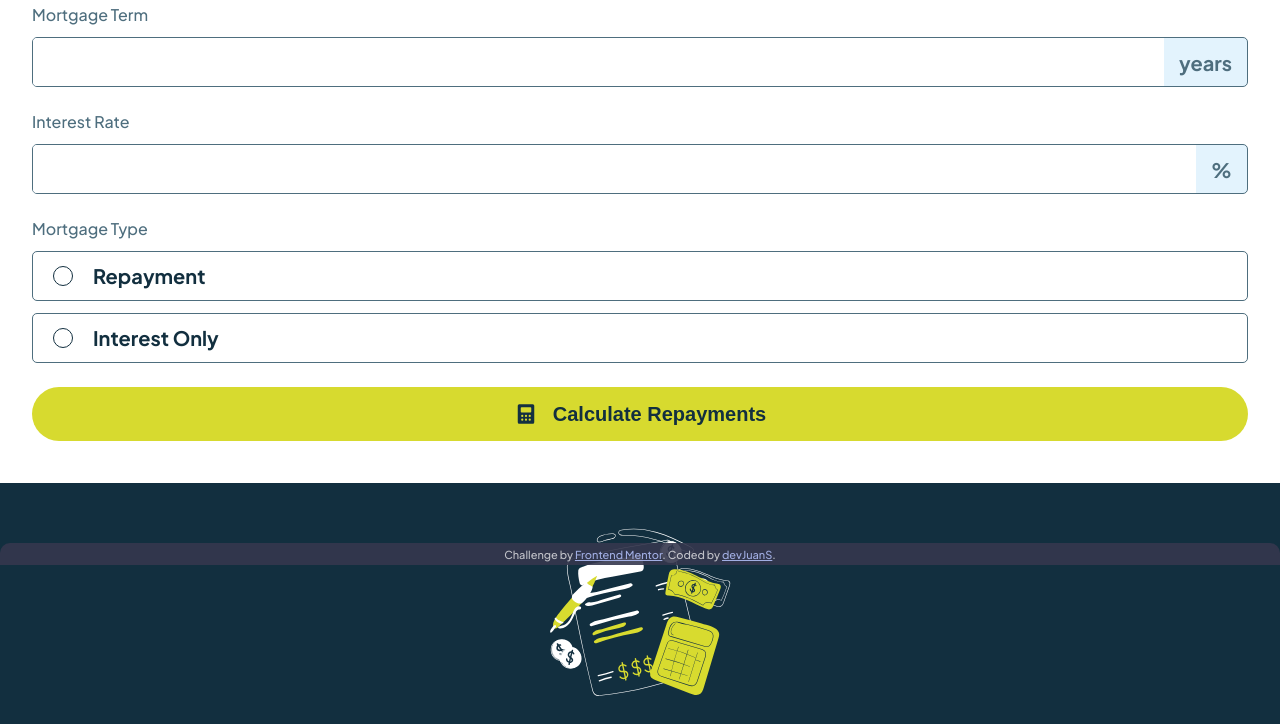
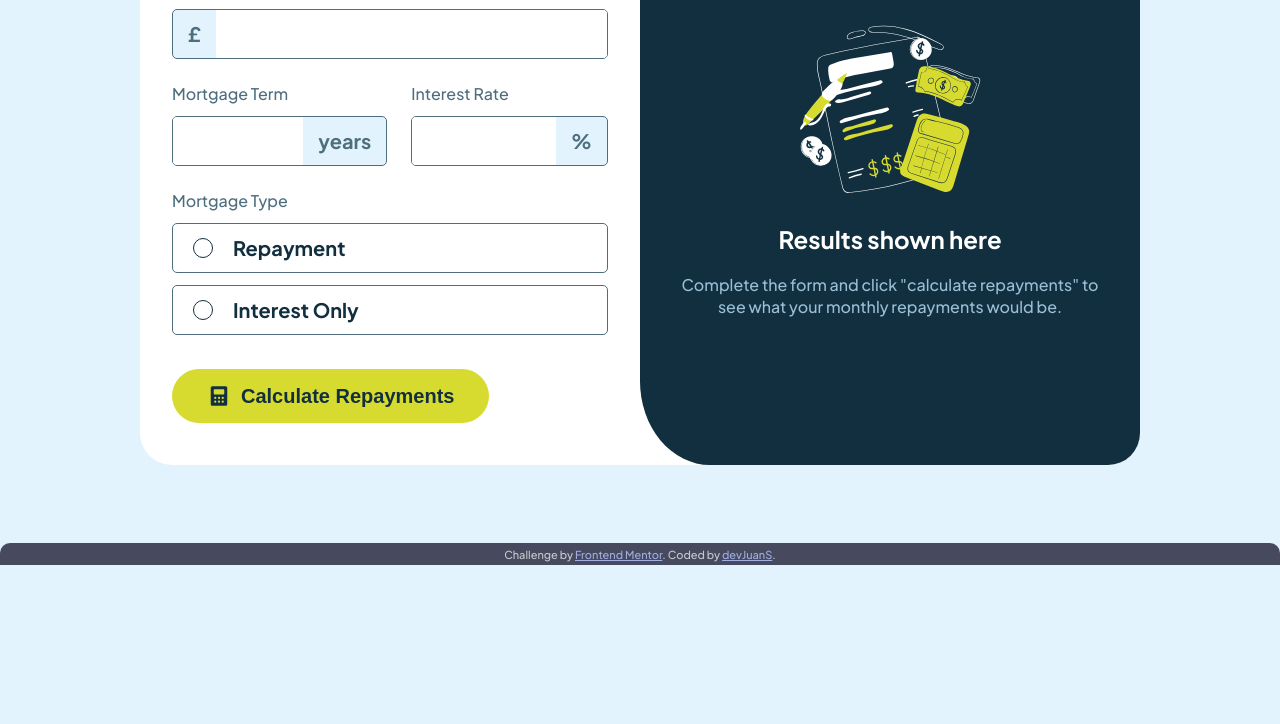
Before and after one commit to devJuanS/frontend-mentor, a website built with Vite: page mortgage-repayment-calc/index.html in a window 1280 px wide. Shown: the part 235-959 px from the top of the page. After the commit the page ends 800 px from the top, so only its background shows below. Built offline with nearby package versions, Linux system fonts and the light colour scheme.

Commit message:
build: add responsive styles for greater screens

```diff
--- a/mortgage-repayment-calc/src/components/FooterFrontendMentor.js
+++ b/mortgage-repayment-calc/src/components/FooterFrontendMentor.js
@@ -18,8 +18,9 @@ customElements.define(
         .footer {
           position: fixed;
           bottom: 0;
+          left: 0;
+          right: 0;
           height: 2em;
-          width: 100vw;
           display: flex;
           align-items: center;
           justify-content: center;
--- a/mortgage-repayment-calc/src/presentation/render-mortgage-calc-form.css
+++ b/mortgage-repayment-calc/src/presentation/render-mortgage-calc-form.css
@@ -1,6 +1,5 @@
 .calc-form-container {
   padding: clamp(1rem, 6vw, 2rem);
-  background-color: var(--white);
 }
 
 .calc-form__reset {
@@ -12,6 +11,13 @@
 }
 .calc-form__reset:hover {
   color: var(--color-text-bold);
+}
+
+.inputs__mortgage-conditions {
+  --gap: 1.5em;
+  display: flex;
+  flex-direction: column;
+  gap: var(--gap);
 }
 
 .user-input:has(.required-field)::after {
@@ -43,7 +49,7 @@
 }
 
 .input--numeric {
-  min-width: 12ch;
+  width: 0;
   padding-block: 0.5em;
   padding-inline: 0.75em;
   flex-grow: 1;
@@ -97,7 +103,7 @@
   display: flex;
   align-items: center;
   justify-content: center;
-  gap: 0.75em;
+  gap: 0.5em;
   font-size: var(--font-size-m);
   font-weight: var(--font-bold);
 }
@@ -105,3 +111,34 @@
 .button-submit span {
   line-height: 1;
 }
+
+@media (width > 768px) {
+  .calc-form-container {
+    width: 50%;
+  }
+
+  .calc-form__header {
+    display: flex;
+    align-items: center;
+    justify-content: space-between;
+  }
+
+  .calc-form__reset {
+    height: fit-content;
+  }
+
+  .inputs__mortgage-conditions {
+    width: 100%;
+    flex-direction: row;
+  }
+
+  .inputs__mortgage-conditions .user-input {
+    flex-grow: 1;
+  }
+
+  .button-submit {
+    margin-block-start: 0.5em;
+    padding-inline: 1.75em;
+    place-self: flex-start;
+  }
+}
--- a/mortgage-repayment-calc/src/presentation/render-mortgage-calc-form.js
+++ b/mortgage-repayment-calc/src/presentation/render-mortgage-calc-form.js
@@ -19,7 +19,7 @@ const formHTML = `
           <input id="mortgageAmount" type="number" name="mortgageAmount" class="input--numeric" min="0" required />
         </div>
       </div>
-      <div class="inputs__mortgage-conditions stack--space-l">
+      <div class="inputs__mortgage-conditions">
         <div class="user-input stack--space-s">
           <label for="mortgageTerm">Mortgage Term</label>
           <div class="input-field">
--- a/mortgage-repayment-calc/src/presentation/render-mortgage-calc-results.css
+++ b/mortgage-repayment-calc/src/presentation/render-mortgage-calc-results.css
@@ -8,7 +8,7 @@
 
 .calc-results__instructions {
   margin-block: 0 1.25em;
-  margin-inline: 1.5em;
+  margin-inline: 1.75em;
   text-align: center;
 }
 
@@ -54,3 +54,25 @@
   color: var(--white);
   font-size: var(--font-size-l);
 }
+
+@media (width > 768px) {
+  .calc-results {
+    width: 50%;
+    justify-content: stretch;
+    border-end-start-radius: 14%;
+  }
+  .calc-results:has(img) {
+    justify-content: center;
+  }
+
+  .calc_results__values-table {
+    margin-block-start: 2em;
+    padding-block: 2em;
+  }
+
+  .values-table__repayment {
+    font-size: var(--font-size-xxxl);
+    margin-block-end: 0.75em;
+    padding-block-end: 0.75em;
+  }
+}
--- a/mortgage-repayment-calc/src/style.css
+++ b/mortgage-repayment-calc/src/style.css
@@ -7,6 +7,7 @@
 }
 
 :root {
+  /* Font variables */
   --font-normal: 500;
   --font-bold: 700;
   --font-size-xxs: 0.5em;
@@ -47,6 +48,10 @@ input {
   cursor: pointer;
 }
 
+.mortgage-calc-app {
+  background-color: var(--white);
+}
+
 [class*='stack'] {
   --gap: 1em;
   display: flex;
@@ -74,7 +79,7 @@ input {
 
 [class*='button'] {
   margin-block-end: 0.5em;
-  padding: 0.75em;
+  padding-block: 0.75em;
   color: var(--color-text-bold);
   background-color: var(--color-primary);
   border: none;
@@ -96,3 +101,30 @@ input {
   font-weight: 200 800;
   font-size: normal;
 }
+
+@media (width > 425px) {
+  #app {
+    width: 100vw;
+    display: flex;
+    flex-direction: column;
+    align-items: center;
+  }
+
+  .mortgage-calc-app {
+    max-width: 425px;
+  }
+}
+
+@media (width > 768px) {
+  #app {
+    height: 100vh;
+    justify-content: center;
+  }
+
+  .mortgage-calc-app {
+    max-width: 1000px;
+    display: flex;
+    border-radius: 2rem;
+    overflow: hidden;
+  }
+}
```
Also changed, not shown: mortgage-repayment-calc/README.md.
